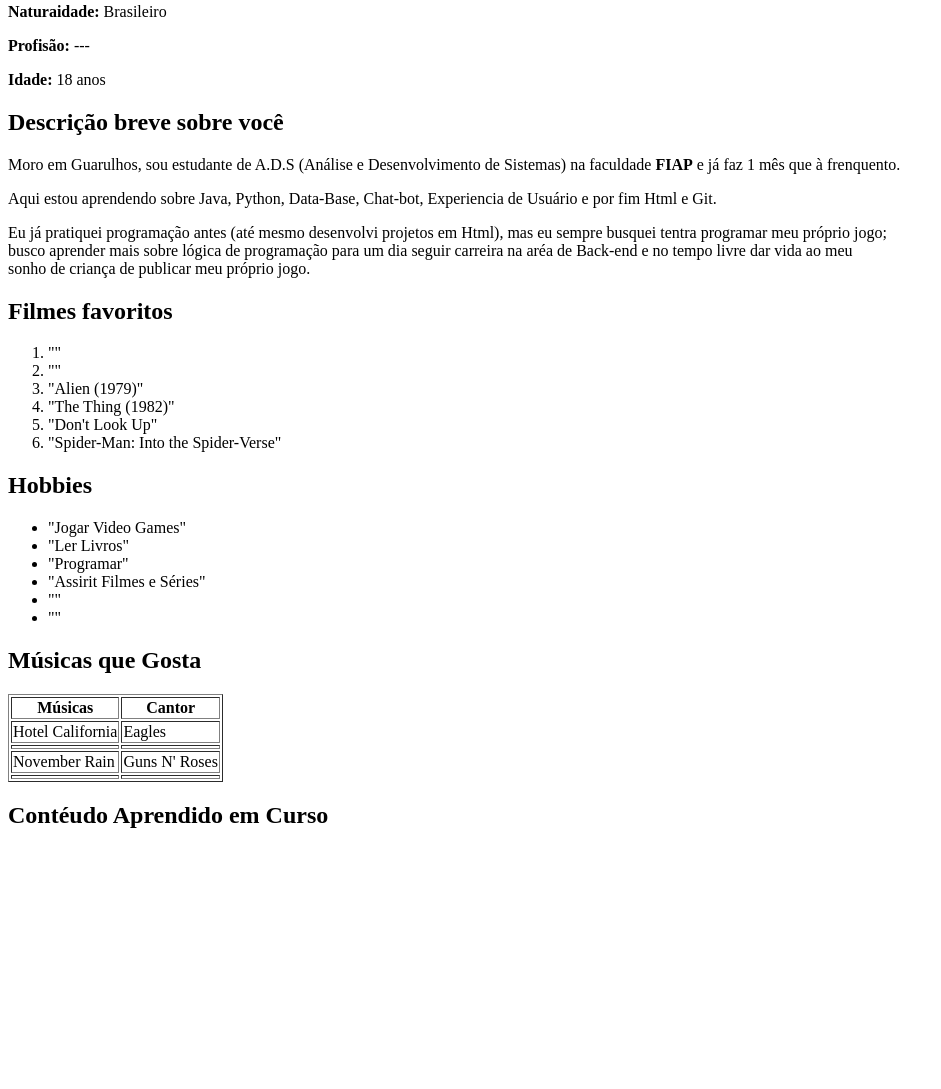
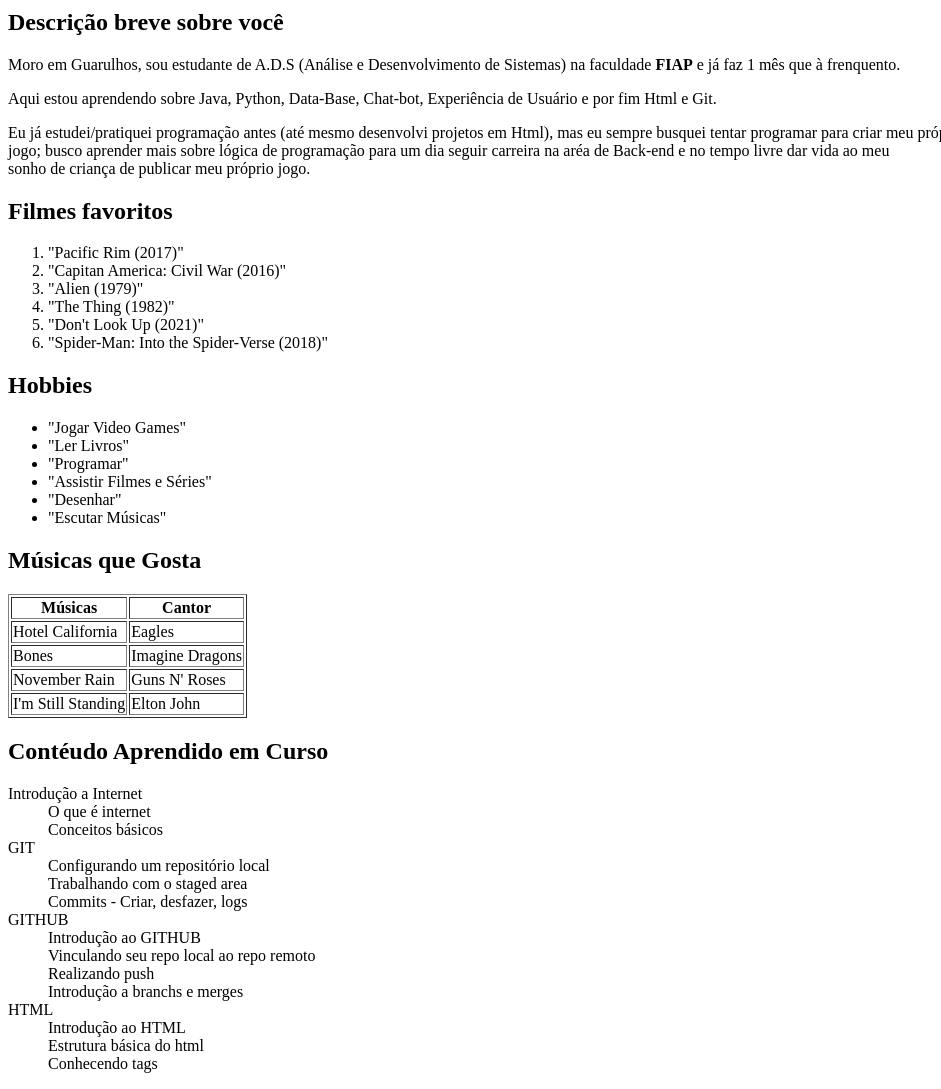
Before and after one commit to VitorOnofreRamos/vitor-onofre-ramos, a plain HTML site: page index.html in a window 1280 px wide. Shown: the part 528-1617 px from the top of the page, without its empty margins (0-941 px from the left). Before the commit the page ends 1377 px from the top, so only its background shows below. Drawn offline with Linux system fonts and the light colour scheme.

Commit message:
Finalizado

```diff
--- a/index.html
+++ b/index.html
@@ -9,7 +9,7 @@
     <h1> Vitor Onofre Ramos </h1>
 
     <h2> Dados Pessoais </h2>
-    <img src="./img/emojinerd.webp" alt="emojinerd.webp" title="Nerd" width="350px">
+    <img src="./img/emojinerd.webp" alt="emojinerd.webp" title="Nerd" width="250px">
     <p> <strong>Nome: </strong>Vitor Onofre Ramos </p>
     <p> <strong>Naturaidade: </strong>Brasileiro </p>
     <p> <strong>Profisão: </strong>--- </p>
@@ -17,20 +17,20 @@
 
     <h2> Descrição breve sobre você </h2>
     <p> Moro em Guarulhos, sou estudante de A.D.S (Análise e Desenvolvimento de Sistemas) na faculdade <b>FIAP</b> e já faz 1 mês que à frenquento. </p>
-    <p> Aqui estou aprendendo sobre Java, Python, Data-Base, Chat-bot, Experiencia de Usuário e por fim Html e Git. </p>
-    <p> Eu já pratiquei programação antes (até mesmo desenvolvi projetos em Html), mas eu sempre busquei tentra programar meu próprio jogo; <br>
-        busco aprender mais sobre lógica de programação para um dia seguir carreira na aréa de Back-end e no tempo livre dar vida ao meu <br>
+    <p> Aqui estou aprendendo sobre Java, Python, Data-Base, Chat-bot, Experiência de Usuário e por fim Html e Git. </p>
+    <p> Eu já estudei/pratiquei programação antes (até mesmo desenvolvi projetos em Html), mas eu sempre busquei tentar programar para criar meu próprio <br>
+        jogo; busco aprender mais sobre lógica de programação para um dia seguir carreira na aréa de Back-end e no tempo livre dar vida ao meu <br>
         sonho de criança de publicar meu próprio jogo.
     </p>
 
     <h2> Filmes favoritos </h2>
     <ol>
-        <li>""</li>
-        <li>""</li>
+        <li>"Pacific Rim (2017)"</li>
+        <li>"Capitan America: Civil War (2016)"</li>
         <li>"Alien (1979)"</li>
         <li>"The Thing (1982)"</li>
-        <li>"Don't Look Up"</li>
-        <li>"Spider-Man: Into the Spider-Verse"</li>
+        <li>"Don't Look Up (2021)"</li>
+        <li>"Spider-Man: Into the Spider-Verse (2018)"</li>
     </ol>
 
     <h2> Hobbies </h2>
@@ -38,13 +38,13 @@
         <li>"Jogar Video Games"</li>
         <li>"Ler Livros"</li>
         <li>"Programar"</li>
-        <li>"Assirit Filmes e Séries"</li>
-        <li>""</li>
-        <li>""</li>
+        <li>"Assistir Filmes e Séries"</li>
+        <li>"Desenhar"</li>
+        <li>"Escutar Músicas"</li>
     </ul>
 
     <h2> Músicas que Gosta </h2>
-    <table border=" 1px solid black">
+    <table border="">
         <thead>
             <th>Músicas</th>
             <th>Cantor</th>
@@ -54,40 +54,40 @@
             <td>Eagles</td>
         </tbody>
         <tbody>
-            <td></td>
-            <td></td>
+            <td>Bones</td>
+            <td>Imagine Dragons</td>
         </tbody>
         <tbody>
             <td>November Rain</td>
             <td>Guns N' Roses</td>
         </tbody>
         <tbody>
-            <td></td>
-            <td></td>
+            <td>I'm Still Standing</td>
+            <td>Elton John</td>
         </tbody>
     </table>
 
     <h2> Contéudo Aprendido em Curso </h2>
     <dl>
-        <dt></dt>
-        <dd></dd>
-        <dd></dd>
+        <dt>Introdução a Internet</dt>
+            <dd>O que é internet</dd>
+            <dd>Conceitos básicos</dd>
 
-        <dt></dt>
-        <dd></dd>
-        <dd></dd>
-        <dd></dd>
+        <dt>GIT</dt>
+            <dd>Configurando um repositório local</dd>
+            <dd>Trabalhando com o staged area</dd>
+            <dd>Commits - Criar, desfazer, logs</dd>
 
-        <dt></dt>
-        <dd></dd>
-        <dd></dd>
-        <dd></dd>
-        <dd></dd>
+        <dt>GITHUB</dt>
+            <dd>Introdução ao GITHUB</dd>
+            <dd>Vinculando seu repo local ao repo remoto</dd>
+            <dd>Realizando push</dd>
+            <dd>Introdução a branchs e merges</dd>
 
-        <dt></dt>
-        <dd></dd>
-        <dd></dd>
-        <dd></dd>
+        <dt>HTML</dt>
+            <dd>Introdução ao HTML</dd>
+            <dd>Estrutura básica do html</dd>
+            <dd>Conhecendo tags</dd>
     </dl>
 </body>
 </html>
```
